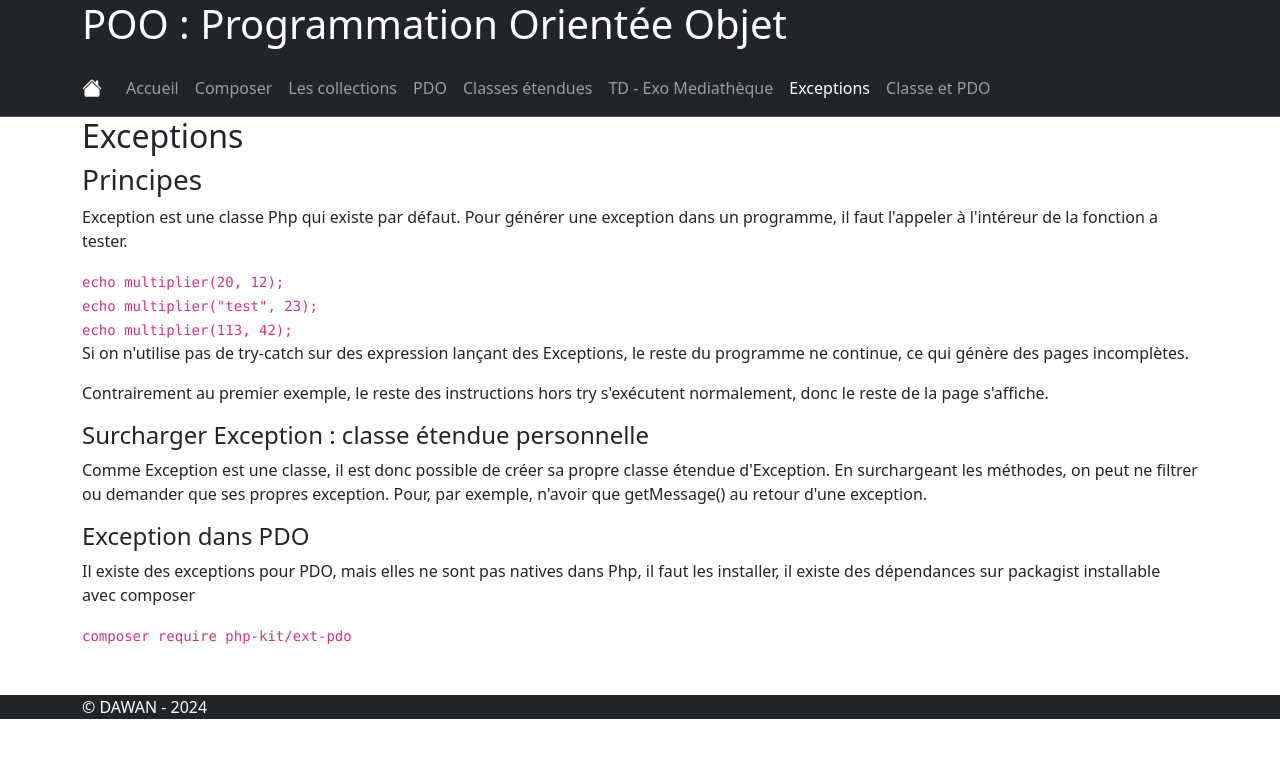
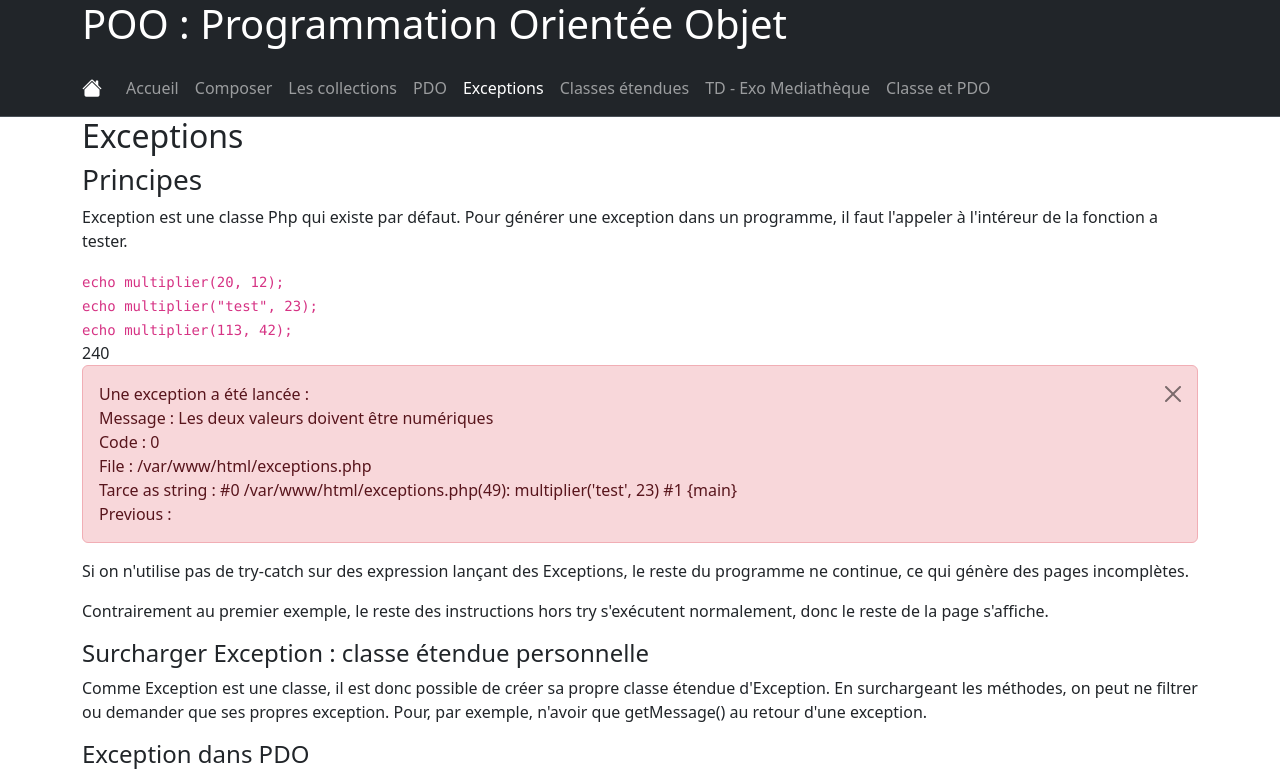
Before and after one commit to nicoduflot/2024-07-08-php-avance, a PHP site: page /exceptions.php in a window 1280 px wide. Shown: the top 779 px of the page. Before the commit the page ends 719 px from the top, so only its background shows below. Run offline with PHP 8.4, Linux system fonts and the light colour scheme.

Commit message:
Exception pt 1

```diff
--- a/exceptions.php
+++ b/exceptions.php
@@ -37,6 +37,30 @@ use Utils\Tools;
                     echo multiplier("test", 23);<br />
                     echo multiplier(113, 42);<br />
                 </code>
+                <?php
+                function multiplier($x, $y){
+                    if( !is_numeric($x) || !is_numeric($y) ){
+                        throw new Exception('Les deux valeurs doivent être numériques');
+                    }
+                    return $x * $y;
+                }
+                try{
+                    echo multiplier(20, 12).'<br />';
+                    echo multiplier("test", 23).'<br />';
+                    echo multiplier(113, 42).'<br />';
+                }catch(Exception $e){
+                    echo '<div class="alert alert-danger alert-dismissible fade show">
+                    Une exception a été lancée : <br />
+                    Message : '. $e->getMessage() .'<br />
+                    Code : '. $e->getCode() .'<br />
+                    File : '. $e->getFile() .'<br />
+                    Tarce as string : '. $e->getTraceAsString() .'<br />
+                    Previous : '. $e->getPrevious() .'
+                    <button type="button" class="btn-close" data-bs-dismiss="alert" aria-label="Close"></button>
+                    </div>
+                    ';
+                }
+                ?>
                 <p>
                     Si on n'utilise pas de try-catch sur des expression lançant des Exceptions,
                     le reste du programme ne continue, ce qui génère des pages incomplètes.
--- a/src/includes/navigation.php
+++ b/src/includes/navigation.php
@@ -31,13 +31,13 @@ use Utils\Tools;
                     <a class="nav-link <?php Tools::classActive('pdo.php') ?>" href="./pdo.php" title="Utilisation de PDO">PDO</a>
                 </li>
                 <li class="nav-item">
+                    <a class="nav-link <?php Tools::classActive('exceptions.php') ?>" href="./exceptions.php" title="Les exceptions">Exceptions</a>
+                </li>
+                <li class="nav-item">
                     <a class="nav-link <?php Tools::classActive('classesetendues.php') ?>" href="./classesetendues.php" title="Les classes étendues">Classes étendues</a>
                 </li>
                 <li class="nav-item">
                     <a class="nav-link <?php Tools::classActive('mediatheque.php') ?>" href="./mediatheque.php" title="Les classes étendues">TD - Exo Mediathèque</a>
-                </li>
-                <li class="nav-item">
-                    <a class="nav-link <?php Tools::classActive('exceptions.php') ?>" href="./exceptions.php" title="Les exceptions">Exceptions</a>
                 </li>
                 <li class="nav-item">
                     <a class="nav-link <?php Tools::classActive('classesetpdo.php') ?>" href="./classesetpdo.php" title="Les classes et PDO">Classe et PDO</a>
```
